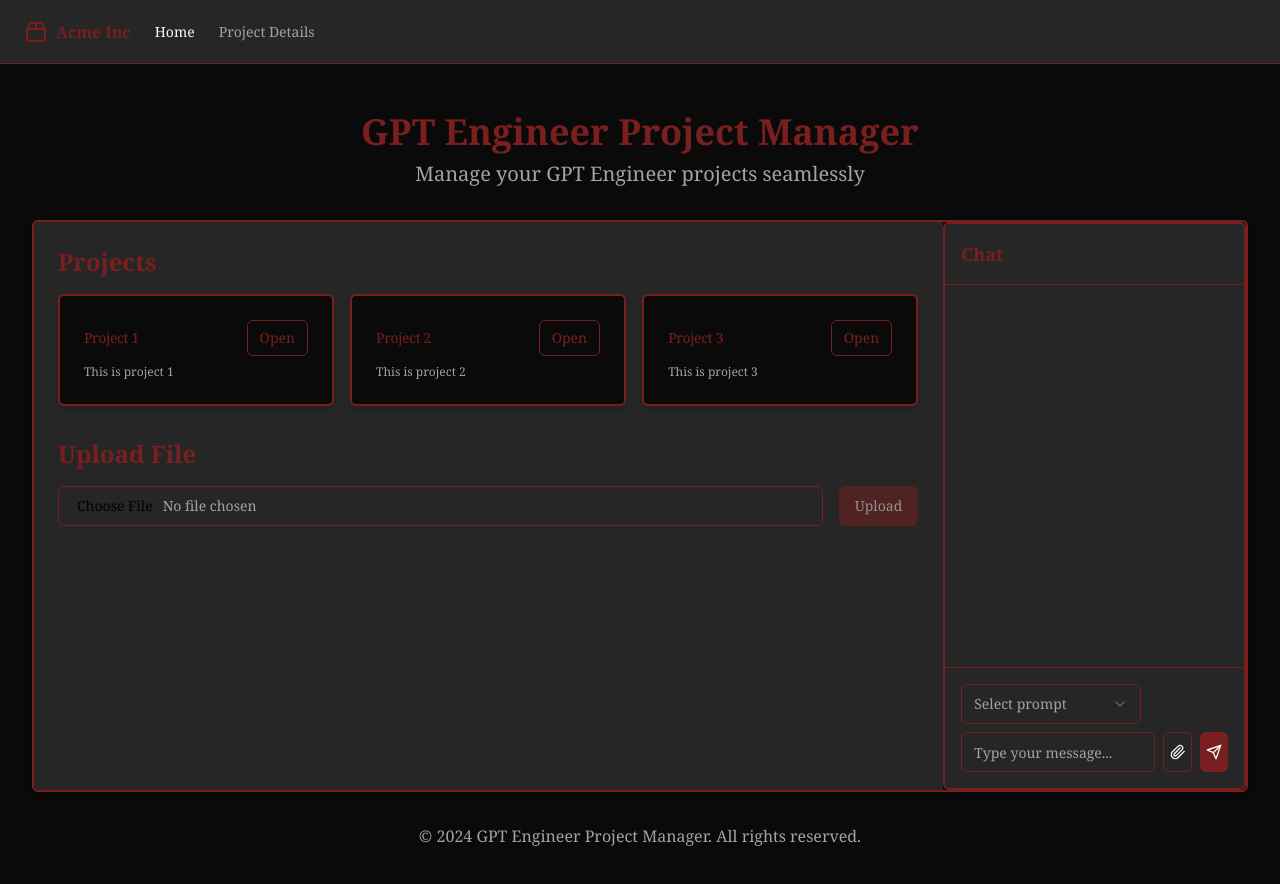
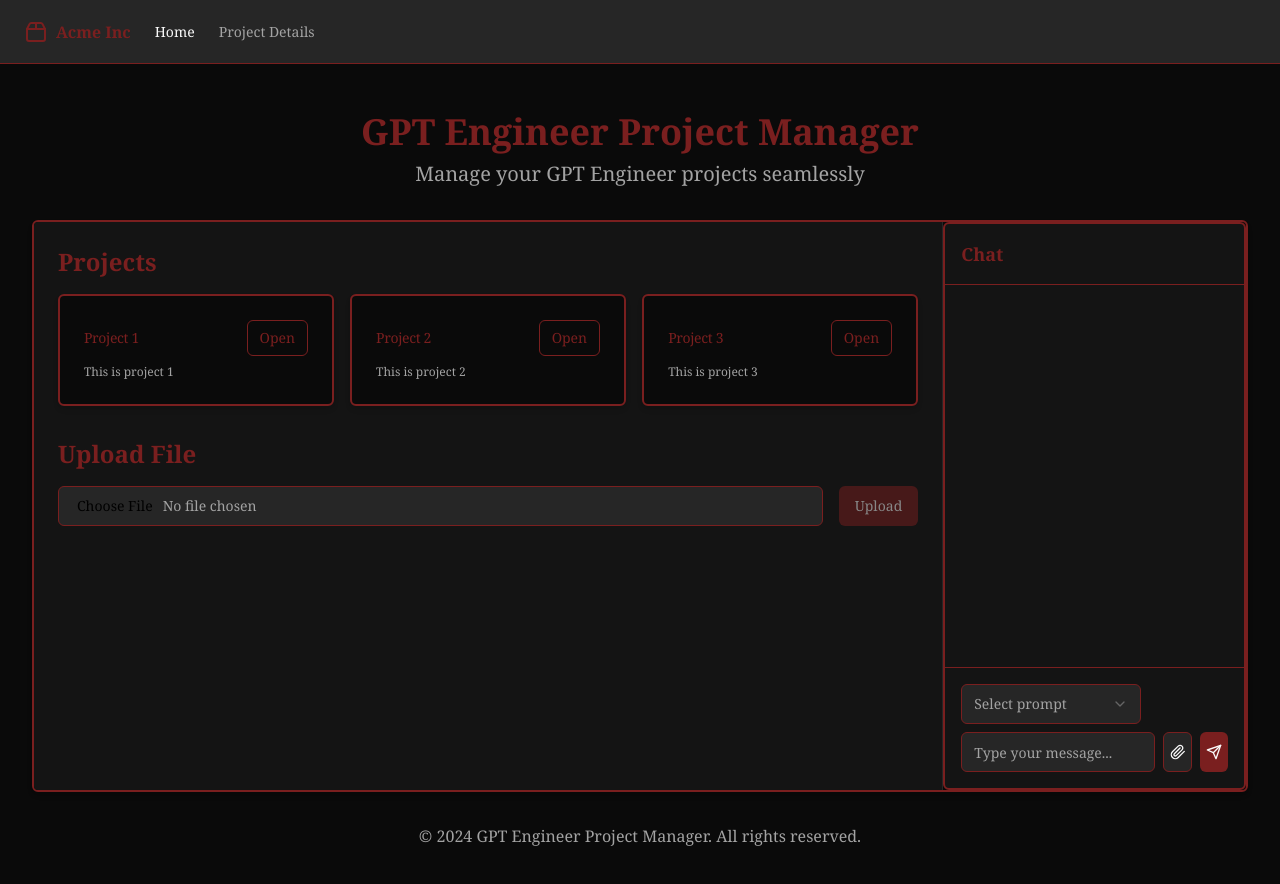
Before and after one commit to GPT-Engineer-App/gptengineer-connector, a React (Vite) app: page / in a window 1280 px wide. Shown: the top 884 px of the page. Built offline with nearby package versions, Linux system fonts and the light colour scheme.

Commit message:
Update frame background to be different from main page

```diff
--- a/src/index.css
+++ b/src/index.css
@@ -33,6 +33,8 @@
     --ring: 0 59% 30%;
 
     --radius: 0.5rem;
+
+    --frame-background: 0 0% 8%; /* New variable for frame background */
   }
 }
 
@@ -57,3 +59,7 @@
 .rustic-text {
   @apply font-serif;
 }
+
+.frame-bg {
+  @apply bg-[hsl(var(--frame-background))];
+}
--- a/src/pages/Index.jsx
+++ b/src/pages/Index.jsx
@@ -40,7 +40,7 @@ const Index = () => {
 
       <ResizablePanelGroup direction="horizontal" className="flex-grow rounded-lg rustic-border">
         <ResizablePanel defaultSize={75} minSize={30}>
-          <div className="p-6 h-full overflow-auto rustic-bg">
+          <div className="p-6 h-full overflow-auto frame-bg">
             <h2 className="text-2xl font-semibold mb-4 text-primary">Projects</h2>
             {isLoading ? (
               <p className="text-muted-foreground">Loading projects...</p>
@@ -65,7 +65,7 @@ const Index = () => {
         </ResizablePanel>
         <ResizableHandle />
         <ResizablePanel defaultSize={25} minSize={20}>
-          <ChatBox className="h-full" />
+          <ChatBox className="h-full frame-bg" />
         </ResizablePanel>
       </ResizablePanelGroup>
 
--- a/src/pages/ProjectDetails.jsx
+++ b/src/pages/ProjectDetails.jsx
@@ -49,7 +49,7 @@ const ProjectDetails = () => {
 
       <ResizablePanelGroup direction="horizontal" className="flex-grow rounded-lg rustic-border">
         <ResizablePanel defaultSize={75} minSize={30}>
-          <div className="p-6 h-full overflow-auto rustic-bg">
+          <div className="p-6 h-full overflow-auto frame-bg">
             <section className="mb-8">
               <h2 className="text-2xl font-semibold mb-4 text-primary">Project Overview</h2>
               <div className="bg-card p-4 rounded-lg rustic-border">
@@ -82,7 +82,7 @@ const ProjectDetails = () => {
         </ResizablePanel>
         <ResizableHandle />
         <ResizablePanel defaultSize={25} minSize={20}>
-          <ChatBox className="h-full" />
+          <ChatBox className="h-full frame-bg" />
         </ResizablePanel>
       </ResizablePanelGroup>
     </div>
```
